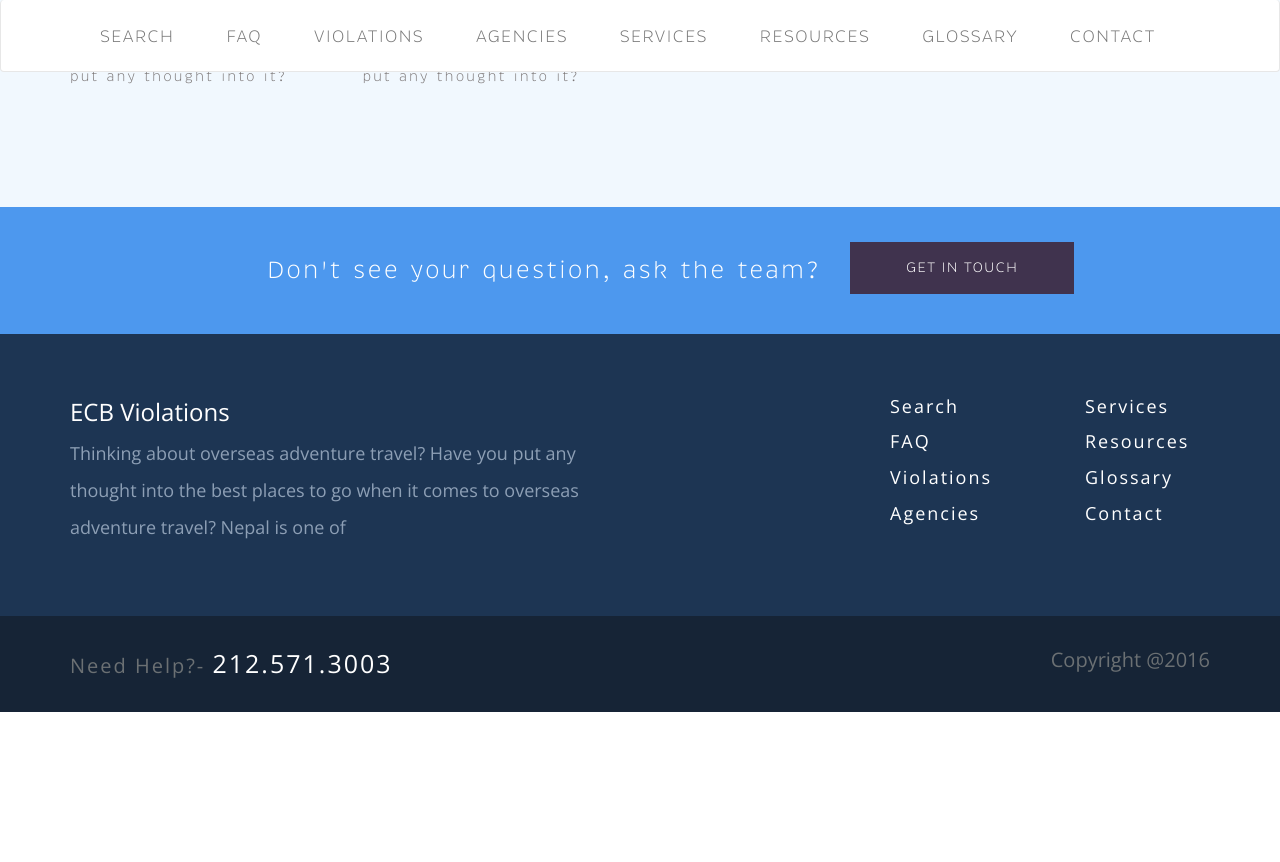
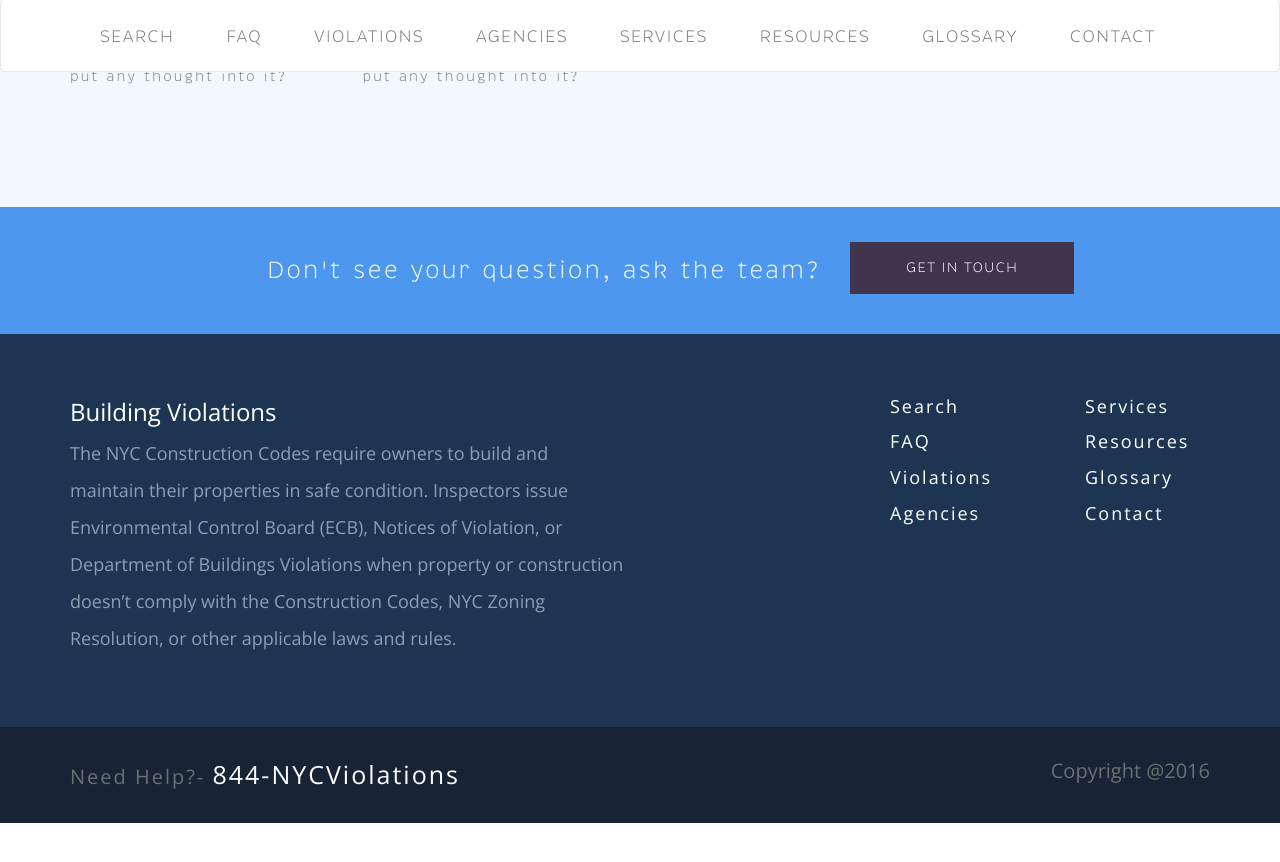
Before and after one commit to JordanBardach/ECBWebsite, a Jekyll site: the page built from index.html, in a window 1280 px wide and 900 px high, scrolled down 5156 px. Shown: the top 862 px of the window. Built offline with Jekyll 4.4.1, drawn with Linux system fonts in a browser that asks for light colours; nearby versions of some CDN libraries; before the commit the page ends 5945 px from its top, so only the background shows below that.

Commit message:
footer-1 and footer-2 content changes on homepage

```diff
--- a/_includes/footer-1.html
+++ b/_includes/footer-1.html
@@ -2,8 +2,8 @@
   <div class="container">
     <div class="row">
       <div class="col-md-6 col-xs-12 ">
-        <h3 class="footer-1-heading">ECB Violations</h3>
-        <p>Thinking about overseas adventure travel? Have you put any thought into the best places to go when it comes to overseas adventure travel? Nepal is one of </p>
+        <h3 class="footer-1-heading">Building Violations</h3>
+        <p>The NYC Construction Codes require owners to build and maintain their properties in safe condition. Inspectors issue Environmental Control Board (ECB), Notices of Violation, or Department of Buildings Violations when property or construction doesn’t comply with the Construction Codes, NYC Zoning Resolution, or other applicable laws and rules.</p>
       </div>
       <div class="col-md-2"></div>
       <div class="col-md-1 col-xs-6">
--- a/_includes/footer-2.html
+++ b/_includes/footer-2.html
@@ -2,7 +2,7 @@
   <div class="container">
     <div class="row">
       <div class="col-md-12 ">
-        <span class="help-text">Need Help?- </span><span class="contact">212.571.3003</span>
+        <span class="help-text">Need Help?- </span><span class="contact">844-NYCViolations</span>
         <span class="copyright pull-right">Copyright @2016</span>
     </div>
 
--- a/images/ECB Violation.htm
+++ b/images/ECB Violation.htm
@@ -456,7 +456,7 @@
     <div class="row">
       <div class="col-md-6 ">
         <h3 class="footer-1-heading">ECB Violations</h3>
-        <p>Thinking about overseas adventure travel? Have you put any thought into the best places to go when it comes to overseas adventure travel? Nepal is one of </p>
+        <p>Ttest about overseas adventure travel? Have you put any thought into the best places to go when it comes to overseas adventure travel? Nepal is one of </p>
       </div>
       <div class="col-md-2"></div>
       <div class="col-md-1 col-xs-6">
@@ -487,7 +487,7 @@
   <div class="container">
     <div class="row">
       <div class="col-md-12 ">
-        <span class="help-text">Need Help?- </span><span class="contact">212.571.3003</span>
+        <span class="help-text">Need Help?- </span><span class="contact">844-NYCViolations</span>
         <span class="copyright pull-right">Copyright @2016</span>
     </div>
 
```
